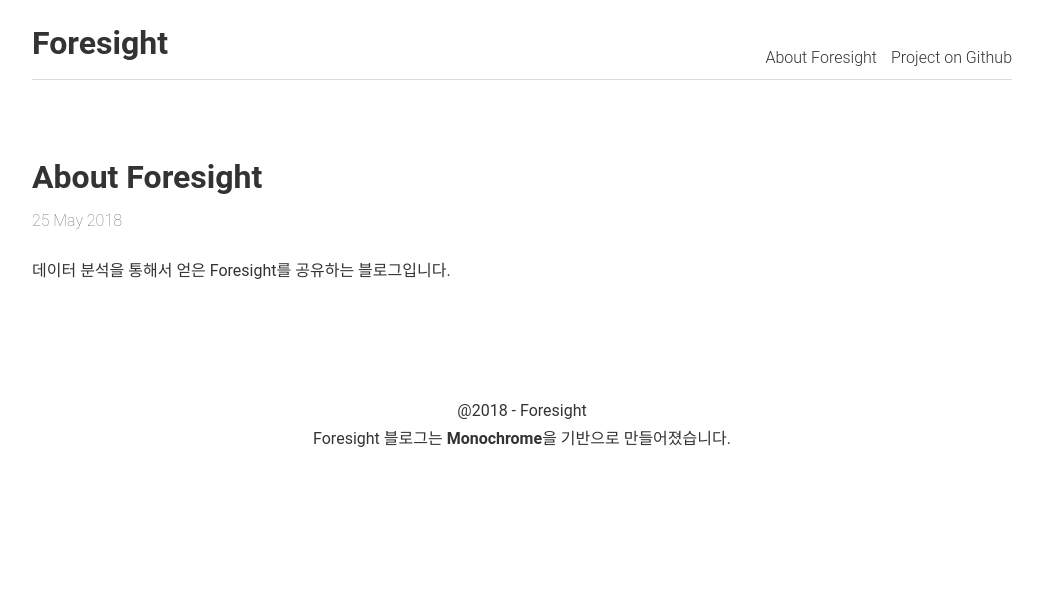
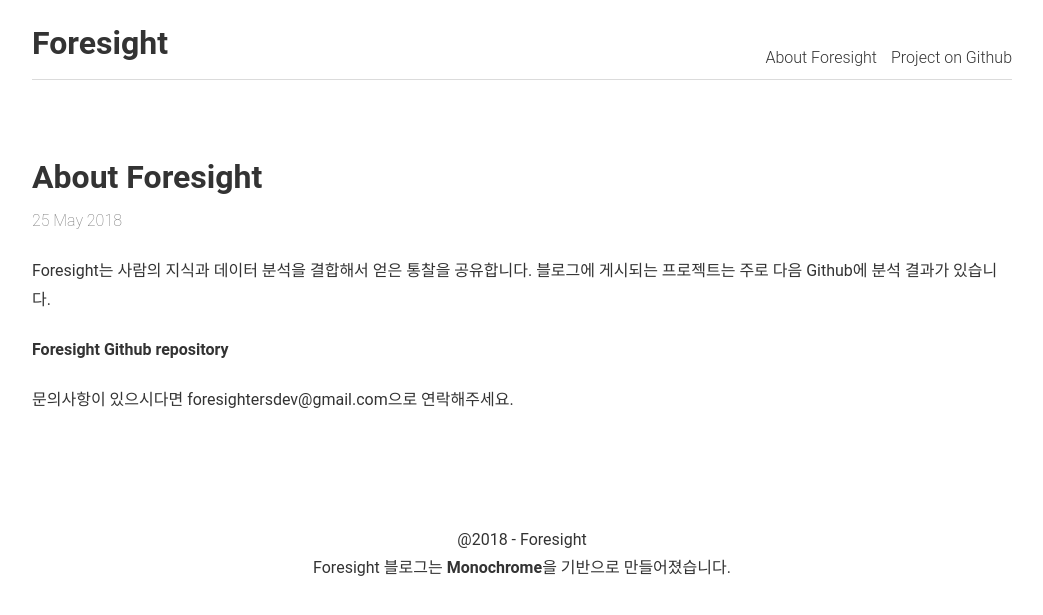
Before and after one commit to foresighters/foresighters.github.io, a Jekyll site: the page built from _posts/2018-05-25-About Foresight.md, in a window 1280 px wide. Shown: the top 615 px of the page, without its empty margins (118-1161 px from the left). Built offline with Jekyll 4.4.1, drawn with Linux system fonts in a browser that asks for light colours; our own code applies the rules of GitHub Pages for plain Markdown files; comment, search, counter and statistics services are not loaded.

```diff
--- a/_posts/2018-05-25-About Foresight.md
+++ b/_posts/2018-05-25-About Foresight.md
@@ -3,7 +3,8 @@ title: About Foresight
 description: About Foresight
 header: About Foresight
 ---
-데이터 분석을 통해서 얻은 Foresight를 공유하는 블로그입니다.
+Foresight는 사람의 지식과 데이터 분석을 결합해서 얻은 통찰을 공유합니다. <!--break--> 블로그에 게시되는 프로젝트는 주로 다음 Github에 분석 결과가 있습니다.
 
+[Foresight Github repository](https://github.com/foresighters/project-storage)
 
-<!--break-->
+문의사항이 있으시다면 foresightersdev@gmail.com으로 연락해주세요.
```
Also changed, not shown: about.md (+1 -1 lines).
